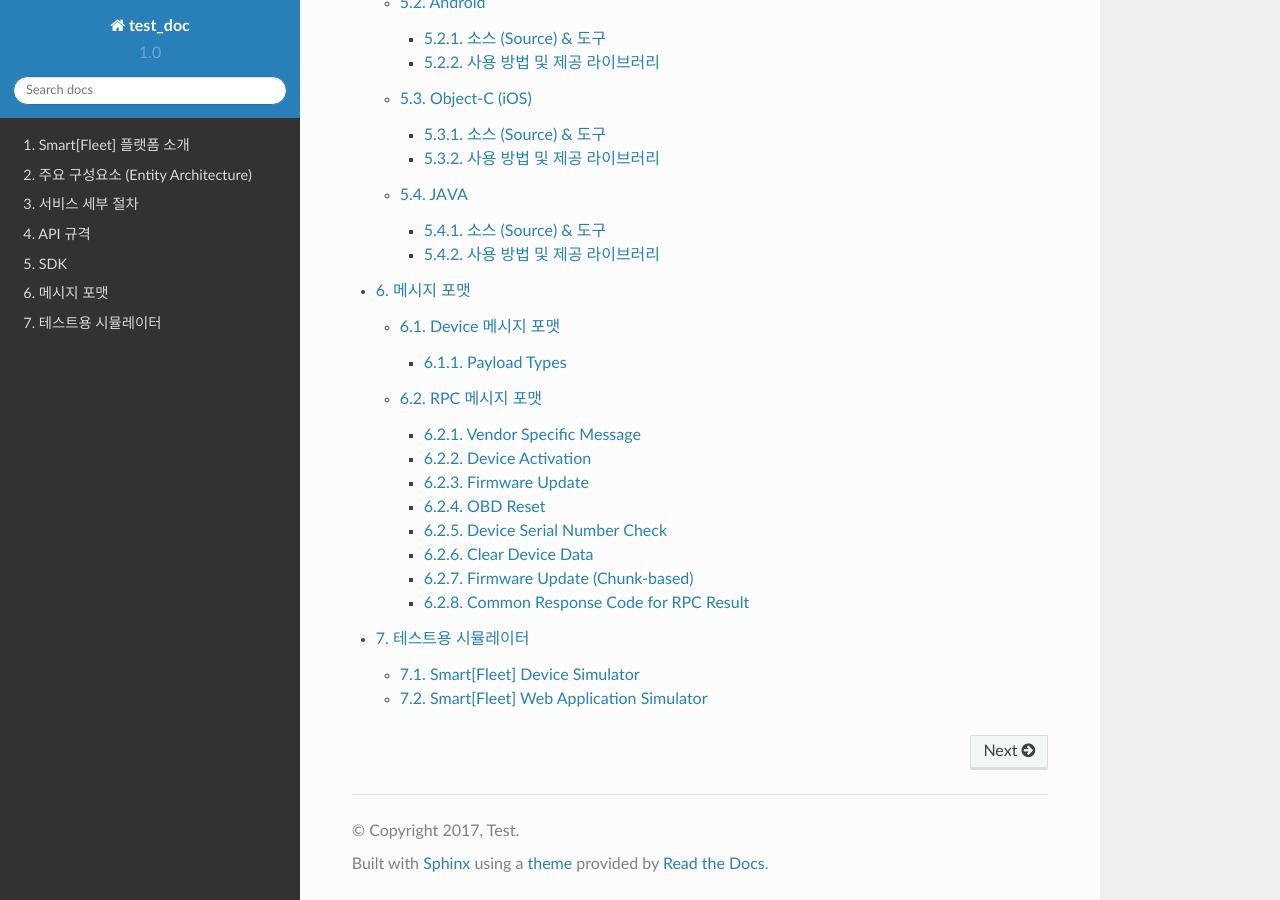
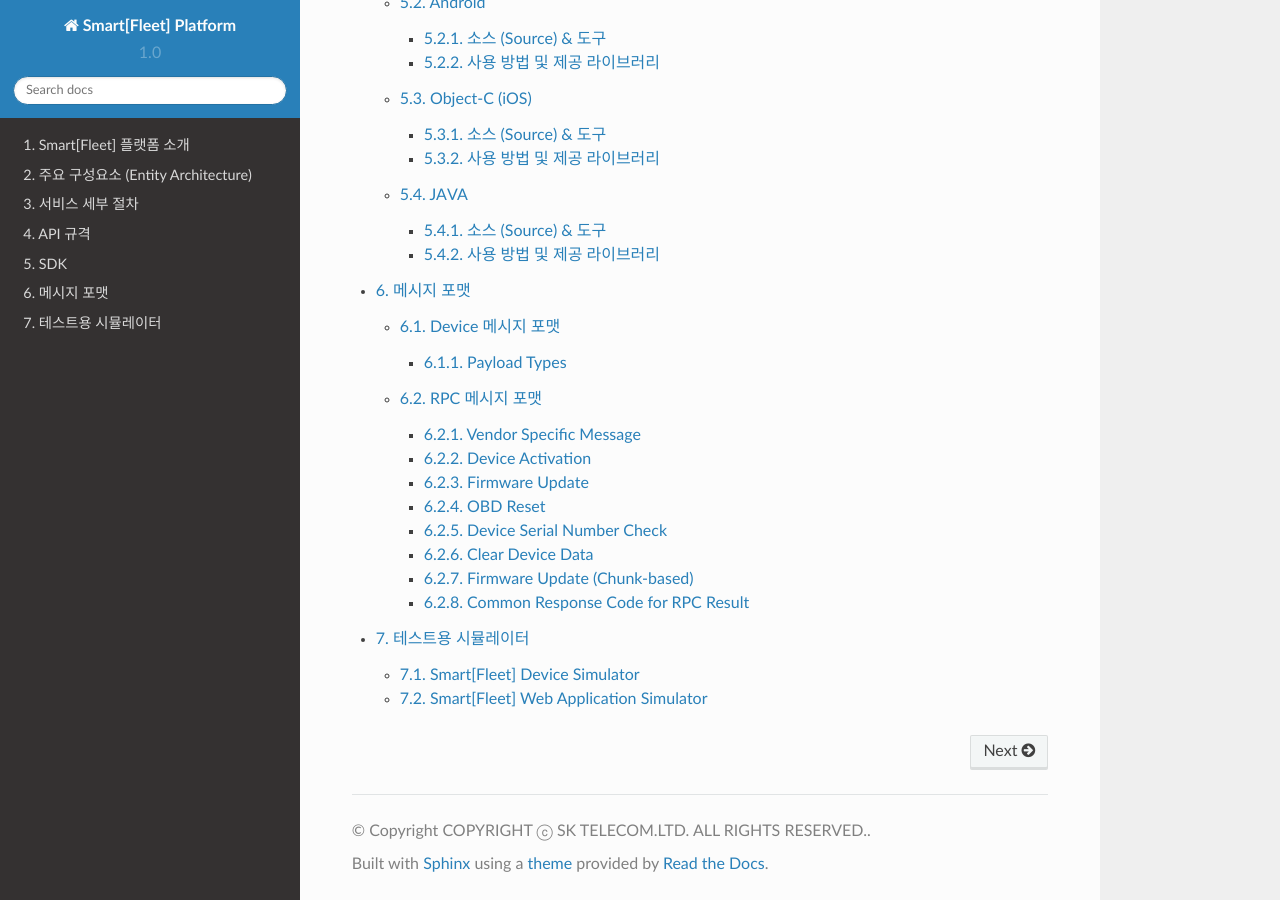
Before and after one commit to skt-smartfleet/web_document, a Sphinx documentation site: the page built from source/index.rst, in a window 1280 px wide and 900 px high, scrolled down 1372 px. Built offline with Sphinx 7.4.7 and the Read the Docs theme 2.0.0, drawn with Linux system fonts in a browser that asks for light colours.

Commit message:
Change the project name

```diff
--- a/source/conf.py
+++ b/source/conf.py
@@ -53,9 +53,9 @@
 master_doc = 'index'
 
 # General information about the project.
-project = 'test_doc'
-copyright = '2017, Test'
-author = 'Test'
+project = 'Smart[Fleet] Platform'
+copyright = 'COPYRIGHT ⓒ SK TELECOM.LTD. ALL RIGHTS RESERVED.'
+author = 'hbahn'
 
 # The version info for the project you're documenting, acts as replacement for
 # |version| and |release|, also used in various other places throughout the
```
